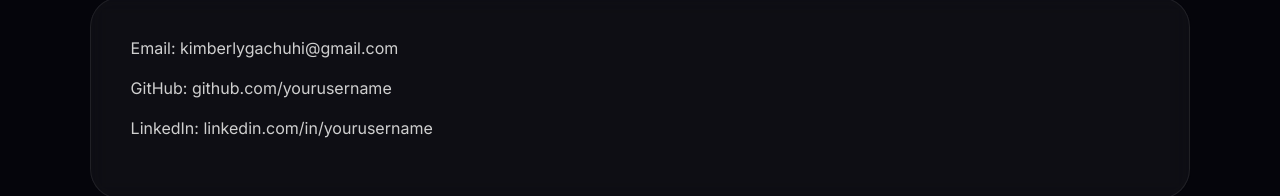
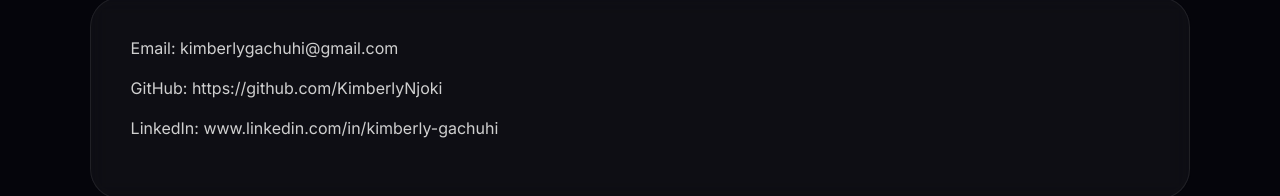
Before and after one commit to KimberlyNjoki/PortfolioWebsite, a plain HTML site: page index.html in a window 1280 px wide. Shown: the part 3478-3674 px from the top of the page. Drawn offline with Linux system fonts and the light colour scheme.

Commit message:
Update index.html

```diff
--- a/index.html
+++ b/index.html
@@ -282,9 +282,9 @@
 
             <p>Email: kimberlygachuhi@gmail.com</p>
 
-            <p>GitHub: github.com/yourusername</p>
+            <p>GitHub: https://github.com/KimberlyNjoki</p>
 
-            <p>LinkedIn: linkedin.com/in/yourusername</p>
+            <p>LinkedIn: www.linkedin.com/in/kimberly-gachuhi</p>
 
         </div>
 
```
